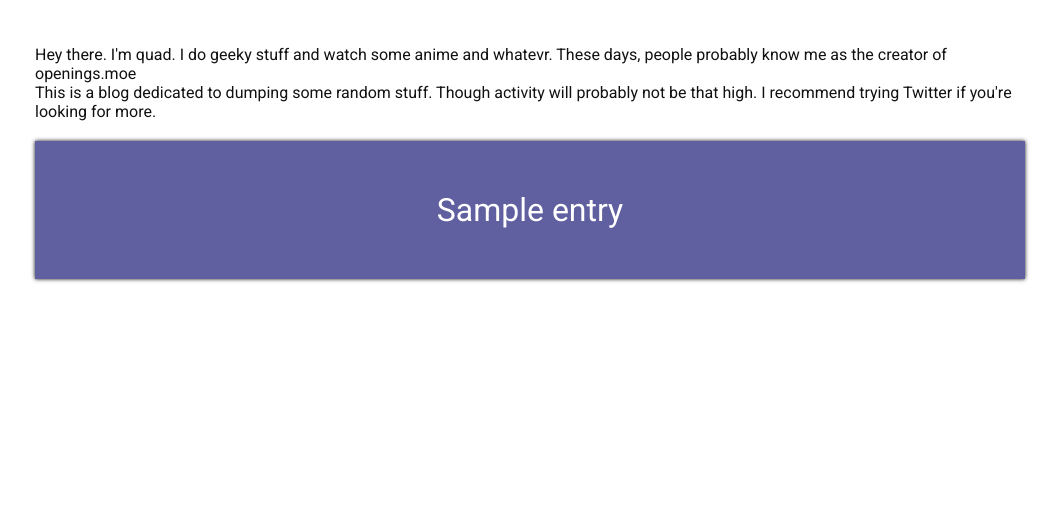
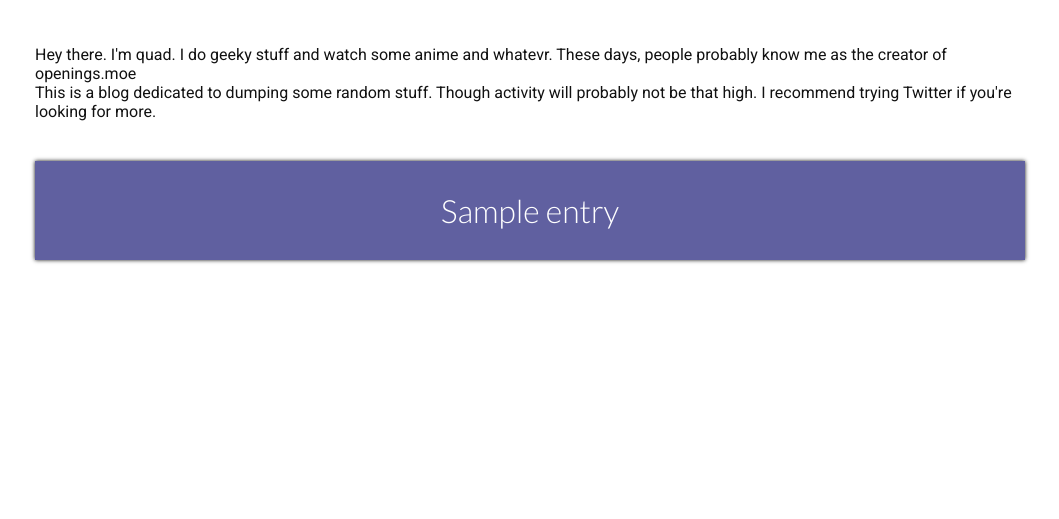
Before and after one commit to QuadPiece/flask-blog, a Flask app: template templates/home.html in a window 1280 px wide. Shown: the part 70-589 px from the top of the page, without its empty margins (110-1169 px from the left). Run offline with Flask 2, Linux system fonts and the light colour scheme; the template is opened without the code that fills it: most values are stand-ins (such as "Sample title", 1, 10 or a date in 2020).

Commit message:
Revised home spacing and fonts

```diff
--- a/static/style.css
+++ b/static/style.css
@@ -103,7 +103,7 @@ a:hover {
 
 .bio {
   margin-top: 20px;
-  margin-bottom: 20px;
+  margin-bottom: 40px;
 }
 
 .entries {
@@ -118,7 +118,8 @@ a:hover {
   background-color: #6060A0;
   color: #ffffff;
   box-sizing: border-box;
-  padding: 50px;
+  padding: 30px;
+  font-family: "Lato", "Roboto", sans-serif;
   font-size: 24pt;
   font-weight: 300;
   transition: background 0.2s;
```
